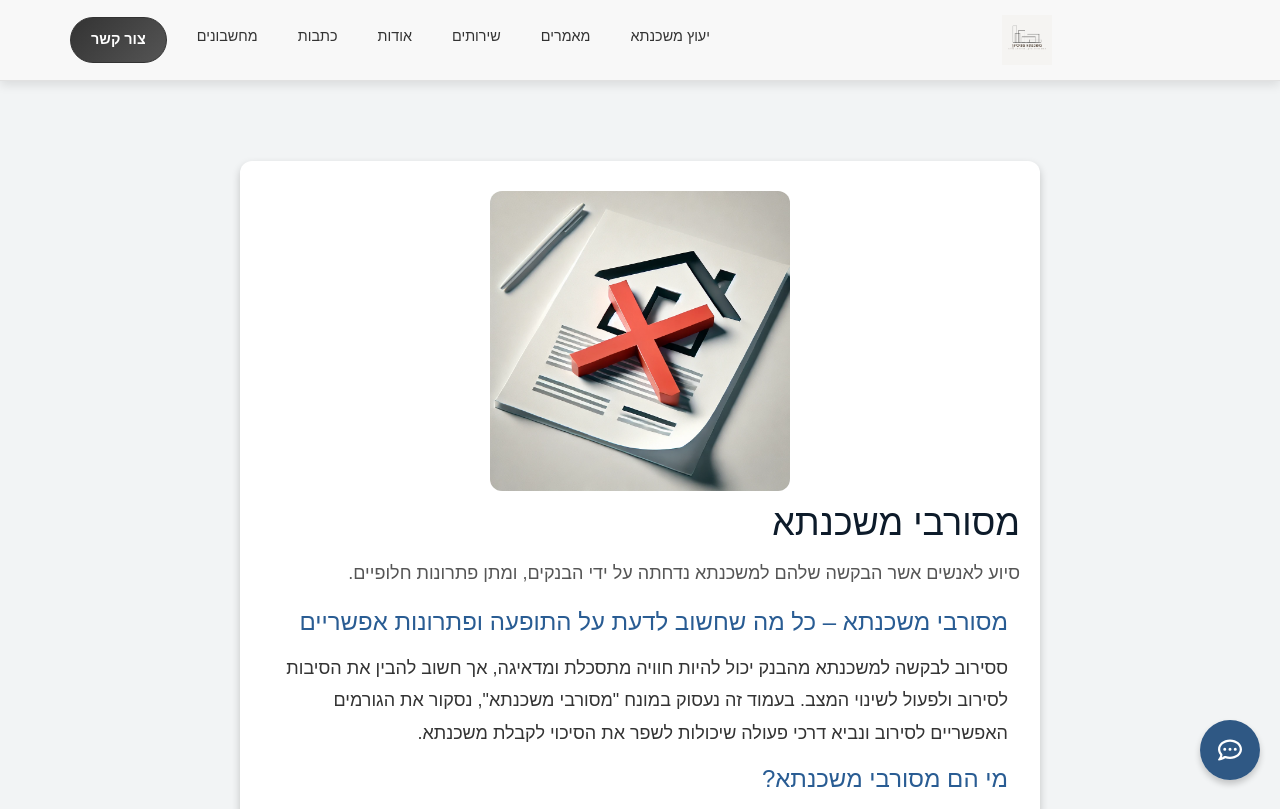
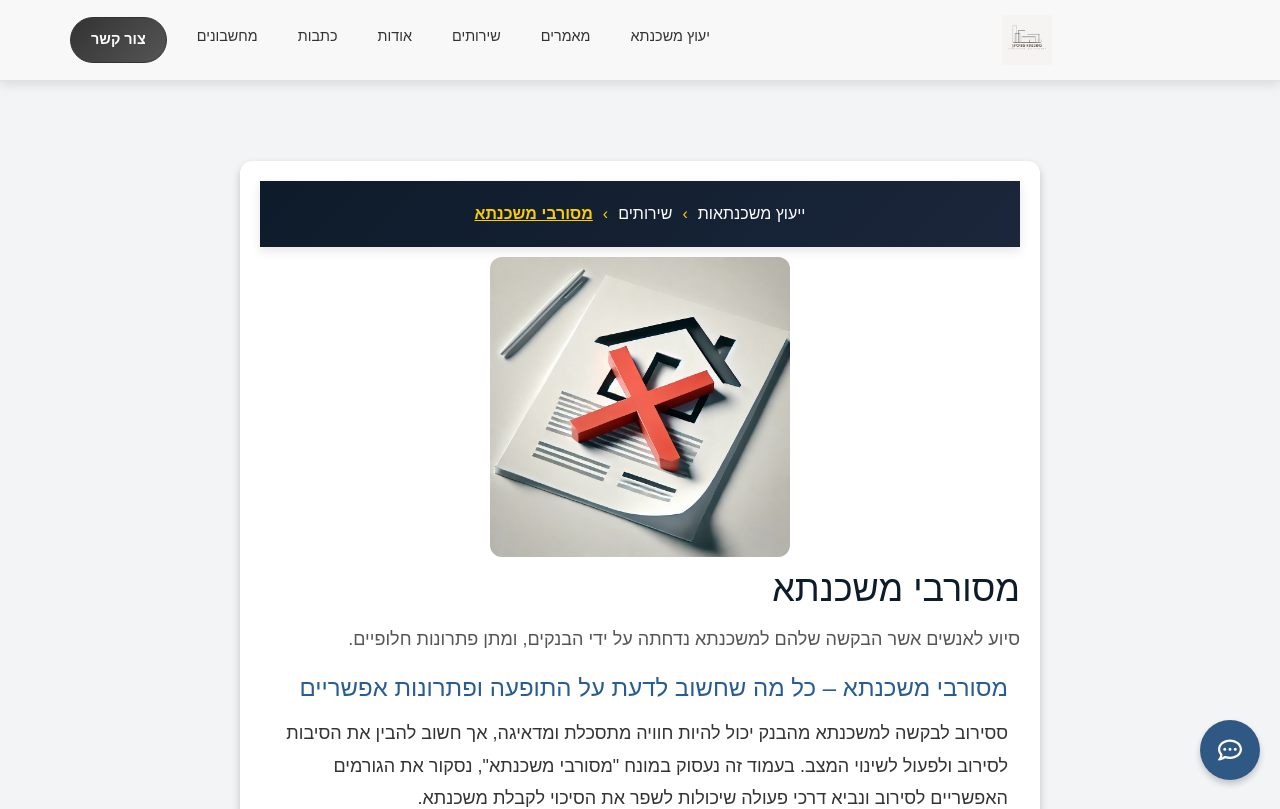
Before and after one commit to aviadazriel/special-web, a React (Create React App) app: page /services/1 in a window 1280 px wide. Shown: the top 809 px of the page. Built offline with nearby package versions, Linux system fonts and the light colour scheme.

Commit message:
add BreadcrumbContainer

```diff
--- a/src/pages/ServiceDetail.js
+++ b/src/pages/ServiceDetail.js
@@ -4,6 +4,7 @@ import styled from 'styled-components';
 import DOMPurify from 'dompurify';
 import servicesData from '../data/servicesData';
 import CallToAction from '../components/CallToAction';
+import { Link } from 'react-router-dom';
 
 const ServiceDetail = () => {
   const { id } = useParams();
@@ -18,14 +19,17 @@ const ServiceDetail = () => {
     }
   }, [id, serviceMeta]);
 
-  if (!serviceMeta) return <p>שירות לא נמצא.</p>;
+  if (!serviceMeta) return <NotFound>שירות לא נמצא.</NotFound>;
 
   const sanitizedContent = serviceContent
     ? DOMPurify.sanitize(serviceContent.content)
     : null;
 
   return (
+    <>
+
     <ServiceDetailContainer>
+    <Breadcrumb serviceName={serviceMeta.title} />
       <Image src={serviceMeta.image} alt={serviceMeta.title} />
       <Title>{serviceMeta.title}</Title>
       <Description>{serviceMeta.description}</Description>
@@ -38,8 +42,80 @@ const ServiceDetail = () => {
         <CallToAction />
       </ContactButtonContainer>
     </ServiceDetailContainer>
+    </>
   );
 };
+
+// רכיב Breadcrumb
+const Breadcrumb = ({ serviceName }) => (
+  <BreadcrumbContainer>
+    <BreadcrumbContent>
+    <StyledLink to="/">ייעוץ משכנתאות</StyledLink>
+      <Arrow>›</Arrow>
+      <StyledLink to="/services">שירותים</StyledLink>
+      <Arrow>›</Arrow>
+      <CurrentService>{serviceName}</CurrentService>
+    </BreadcrumbContent>
+  </BreadcrumbContainer>
+);
+
+// Styled Components
+const BreadcrumbContainer = styled.div`
+  background: linear-gradient(135deg, #0d1b2a, #1b263b);
+  padding: 20px;
+  color: #fff;
+  text-align: center;
+  box-shadow: 0 4px 10px rgba(0, 0, 0, 0.1);
+`;
+
+const BreadcrumbContent = styled.div`
+  font-size: 1rem;
+  display: flex;
+  justify-content: center;
+  align-items: center;
+  gap: 10px;
+
+  @media (max-width: 768px) {
+    font-size: 0.9rem;
+    flex-wrap: wrap;
+  }
+`;
+
+const Arrow = styled.span`
+  color: #ffcc00;
+`;
+
+const CurrentService = styled.span`
+  font-weight: bold;
+  text-decoration: underline;
+  color: #ffcc00;
+`;
+
+const StyledLink = styled(Link)`
+  color: #fff;
+  text-decoration: none;
+
+  &:hover {
+    text-decoration: underline;
+  }
+`;
+
+const NotFound = styled.div`
+  text-align: center;
+  font-size: 1.5rem;
+  color: #e74c3c;
+  margin: 50px;
+`;
+
+
+
+
+
+
+
+
+
+
 
 // רכיבי עיצוב מעודכנים
 const ServiceDetailContainer = styled.div`
```
